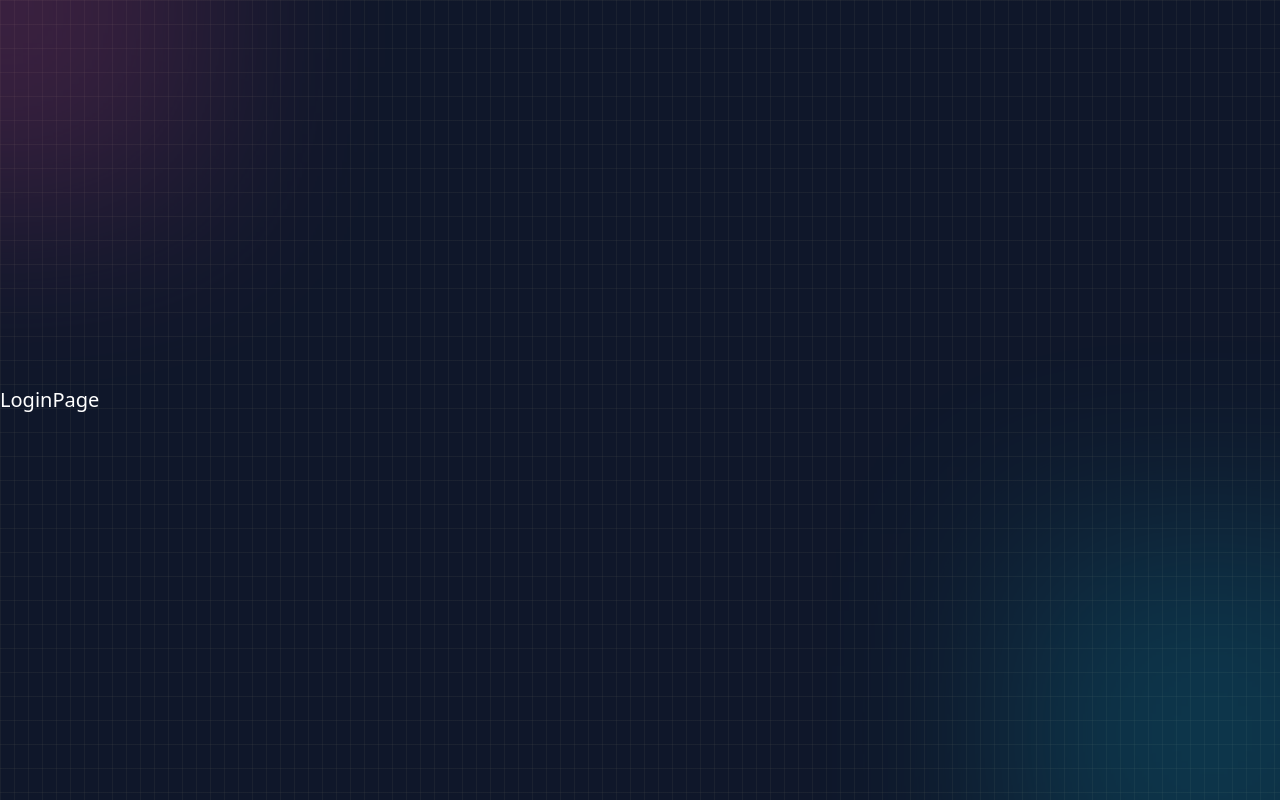
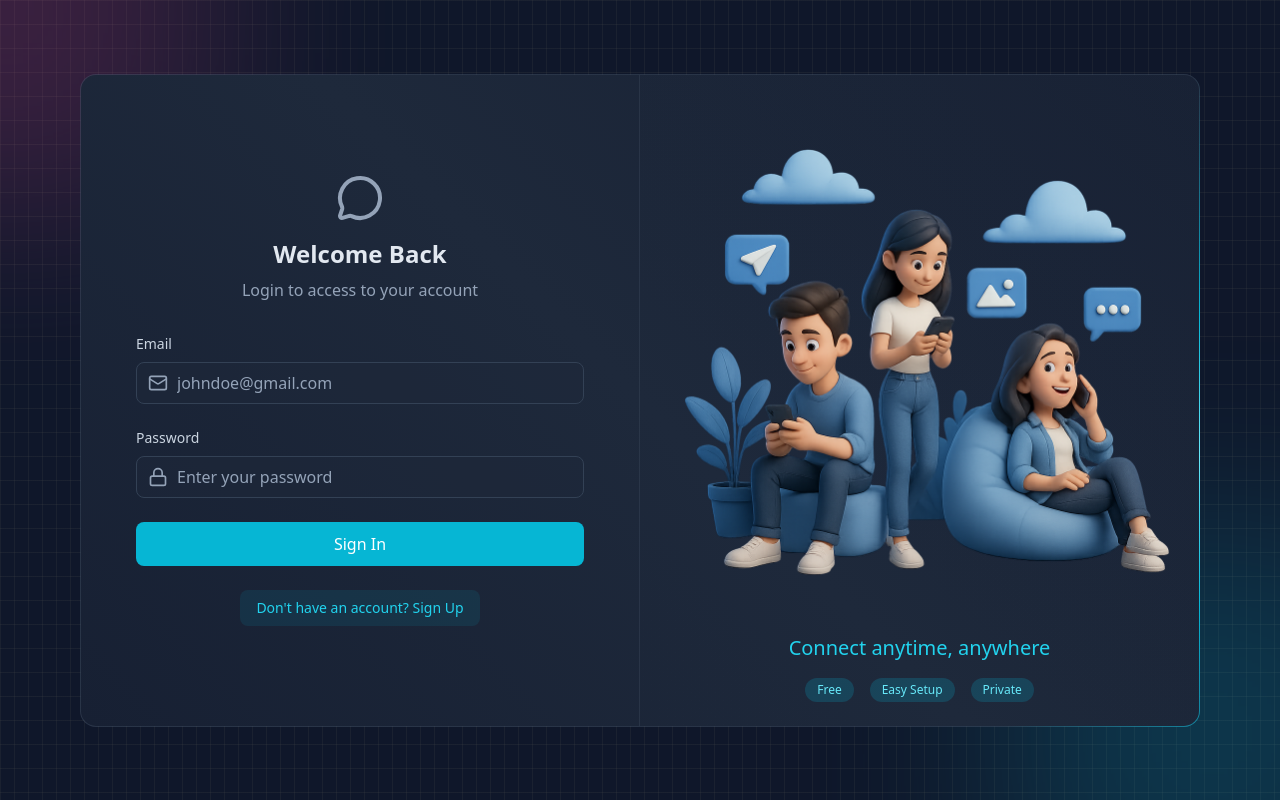
Before and after one commit to jarchit27/chatify, a React app in the folder frontend/: page /login in a window 1280 px wide. Built offline with nearby package versions, Linux system fonts and the light colour scheme; no server answers; the HTML template or start-up script is replaced by a standard one.

Commit message:
login-frontend

```diff
--- a/frontend/src/pages/ChatPage.jsx
+++ b/frontend/src/pages/ChatPage.jsx
@@ -1,9 +1,13 @@
+import { useAuthStore } from "../store/useAuthStore";
+
 function ChatPage() {
+    const { logout } = useAuthStore();
     return (
-        <div>
-            <h1 className="text-white text-xl">Chat Page</h1>
+        <div className="z-10">
+            ChatPage
+            <button onClick={logout}>logout</button>
         </div>
-    )
+    );
 }
 
 export default ChatPage
--- a/frontend/src/pages/LoginPage.jsx
+++ b/frontend/src/pages/LoginPage.jsx
@@ -1,7 +1,106 @@
+import { useState } from "react";
+import { useAuthStore } from "../store/useAuthStore";
+import BorderAnimatedContainer from "../components/BorderAnimatedContainer";
+import { MessageCircleIcon, MailIcon, LoaderIcon, LockIcon } from "lucide-react";
+import { Link } from "react-router-dom";
+
 function LoginPage() {
+  const [formData, setFormData] = useState({ email: "", password: "" });
+  const { login, isLoggingIn } = useAuthStore();
+
+  const handleSubmit = (e) => {
+    e.preventDefault();
+    login(formData);
+  };
+
   return (
-    <div className="text-white text-xl">LoginPage</div>
-  )
+    <div className="relative w-full max-w-6xl mx-auto p-4">
+      <BorderAnimatedContainer>
+        <div className="w-full flex flex-col md:flex-row">
+          {/* FORM CLOUMN - LEFT SIDE */}
+          <div className="w-full md:w-1/2 p-8 flex items-center justify-center md:border-r border-slate-600/30">
+              <div className="w-full max-w-md">
+                {/* HEADING TEXT */}
+                <div className="text-center mb-8">
+                  <MessageCircleIcon className="w-12 h-12 mx-auto text-slate-400 mb-4" />
+                  <h2 className="text-2xl font-bold text-slate-200 mb-2">Welcome Back</h2>
+                  <p className="text-slate-400">Login to access to your account</p>
+                </div>
+
+                {/* FORM */}
+                <form onSubmit={handleSubmit} className="space-y-6">
+                  {/* EMAIL INPUT */}
+                  <div>
+                    <label className="auth-input-label">Email</label>
+                    <div className="relative">
+                      <MailIcon className="auth-input-icon" />
+
+                      <input
+                        type="email"
+                        value={formData.email}
+                        onChange={(e) => setFormData({ ...formData, email: e.target.value })}
+                        className="input"
+                        placeholder="johndoe@gmail.com"
+                      />
+                    </div>
+                  </div>
+
+                  {/* PASSWORD INPUT */}
+                  <div>
+                    <label className="auth-input-label">Password</label>
+                    <div className="relative">
+                      <LockIcon className="auth-input-icon" />
+
+                      <input
+                        type="password"
+                        value={formData.password}
+                        onChange={(e) => setFormData({ ...formData, password: e.target.value })}
+                        className="input"
+                        placeholder="Enter your password"
+                      />
+                    </div>
+                  </div>
+
+                  {/* SUBMIT BUTTON */}
+                  <button className="auth-btn" type="submit" disabled={isLoggingIn}>
+                    {isLoggingIn ? (
+                      <LoaderIcon className="w-full h-5 animate-spin text-center" />
+                    ) : (
+                      "Sign In"
+                    )}
+                  </button>
+                </form>
+
+                <div className="mt-6 text-center">
+                  <Link to="/signup" className="auth-link">
+                    Don't have an account? Sign Up
+                  </Link>
+                </div>
+              </div>
+            </div>
+
+            {/* FORM ILLUSTRATION - RIGHT SIDE */}
+            <div className="hidden md:w-1/2 md:flex items-center justify-center p-6 bg-gradient-to-bl from-slate-800/20 to-transparent">
+              <div>
+                <img
+                  src="/login.png"
+                  alt="People using mobile devices"
+                  className="w-full h-auto object-contain"
+                />
+                <div className="mt-6 text-center">
+                  <h3 className="text-xl font-medium text-cyan-400">Connect anytime, anywhere</h3>
+
+                  <div className="mt-4 flex justify-center gap-4">
+                    <span className="auth-badge">Free</span>
+                    <span className="auth-badge">Easy Setup</span>
+                    <span className="auth-badge">Private</span>
+                  </div>
+                </div>
+              </div>
+            </div>
+          </div>
+        </BorderAnimatedContainer>
+    </div>
+  );
 }
-
-export default LoginPage
+export default LoginPage;
--- a/frontend/src/store/useAuthStore.js
+++ b/frontend/src/store/useAuthStore.js
@@ -6,13 +6,11 @@
     authUser: null,
     isCheckingAuth: true,
     isSigningUp: false,
-
+    isLoggingIn: false,
     checkAuth: async () => {
         try {
             const res = await axiosInstance.get('/auth/check')
-            if (res.data.success) {
-                set({ authUser: res.data.user })
-            }
+            set({ authUser: res.data.user })
         } catch (err) {
             console.error(err)
         } finally {
@@ -34,4 +32,29 @@
         }
     },
 
+    login: async (data) => {
+        set({ isLoggingIn: true });
+        try {
+            const res = await axiosInstance.post("/auth/login", data);
+            set({ authUser: res.data });
+
+            toast.success("Logged in successfully");
+        } catch (error) {
+            toast.error(error.response.data.message);
+        } finally {
+            set({ isLoggingIn: false });
+        }
+    },
+
+    logout: async () => {
+        try {
+            await axiosInstance.post("/auth/logout");
+            set({ authUser: null });
+            toast.success("Logged out successfully");
+        } catch (error) {
+            toast.error("Error logging out");
+            console.log("Logout error:", error);
+        }
+    },
+
 }));
```
Also changed, not shown: frontend/public/avatar.png (added), frontend/public/login.png (added).
